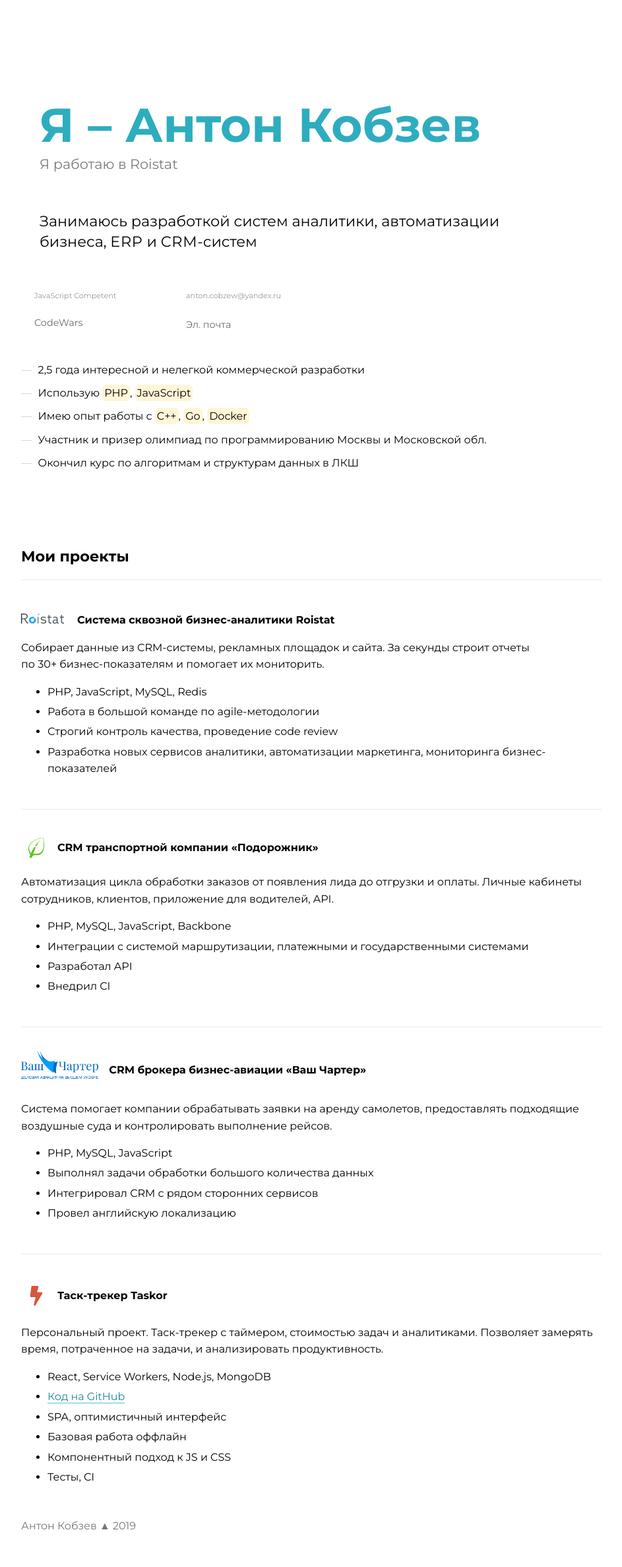
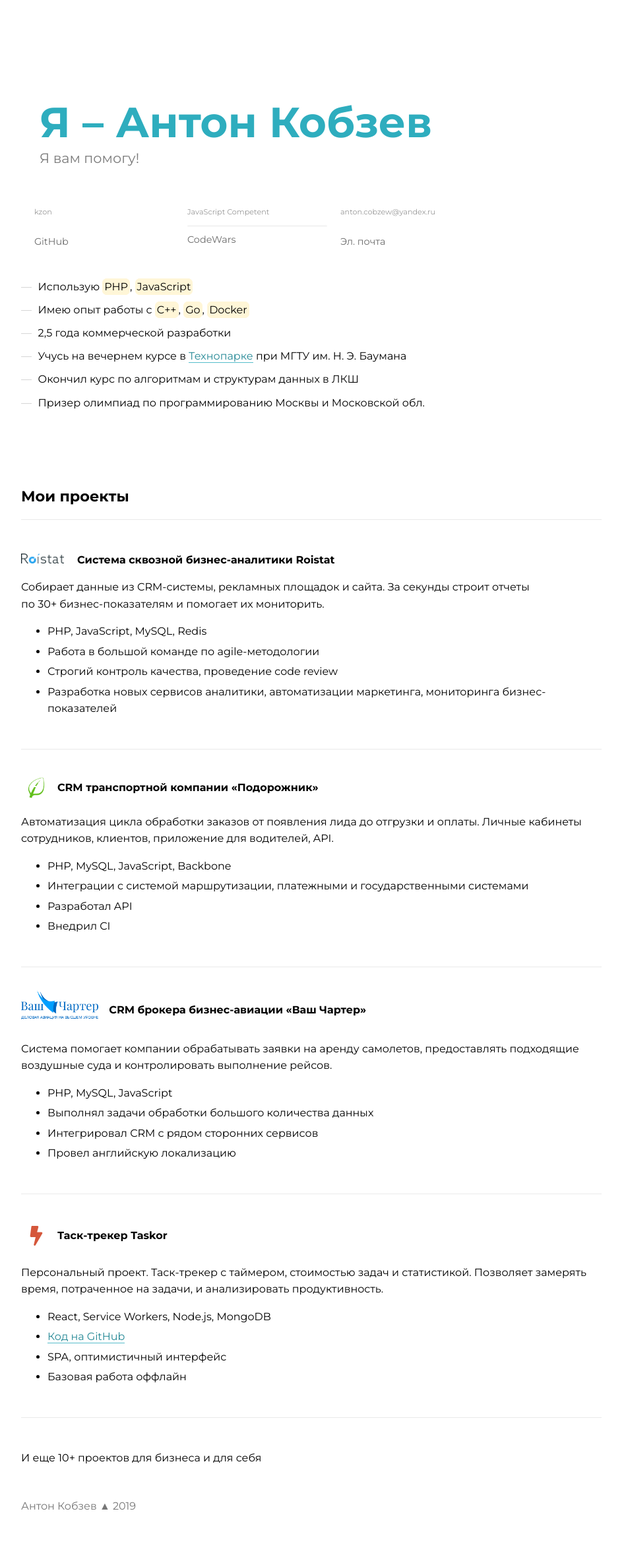
Before and after one commit to kzon/akobzev.com, a Jekyll site: the page built from index.md, in a window 1280 px wide. Shown: the whole page at 66% size, without its empty margins (168-1111 px from the left). Built offline with Jekyll 4.4.1, drawn with Linux system fonts in a browser that asks for light colours; a style sheet for code colours, icons or effects is not loaded; after the commit the page ends 2346 px from its top, so only the background shows below that.

Commit message:
Style changes

```diff
--- a/_includes/main-banner/main-banner.html
+++ b/_includes/main-banner/main-banner.html
@@ -2,11 +2,11 @@
     <div class="main-banner__title-container">
         <div class="main-banner__title">Я – {{ site.title | escape }}</div>
         <div class="main-banner__job">
-            Я работаю в Roistat <span class="icon icon_roistat"></span>
+            Я вам помогу!
         </div>
-        <div class="main-banner__subtitle">
-            Занимаюсь разработкой систем аналитики, автоматизации <br>
-            бизнеса, <span class="abbr">ERP</span> и <span class="abbr">CRM</span>-систем
-        </div>
+        <!--<div class="main-banner__subtitle">-->
+            <!--Занимаюсь разработкой систем аналитики, автоматизации <br>-->
+            <!--бизнеса, <span class="abbr">ERP</span> и <span class="abbr">CRM</span>-систем-->
+        <!--</div>-->
     </div>
 </div>
--- a/_includes/resume/resume.html
+++ b/_includes/resume/resume.html
@@ -1,8 +1,5 @@
 <div class="resume">
     <div class="resume__info">
-        <div class="resume__info-item">
-            2,5 года интересной и&nbsp;нелегкой коммерческой разработки
-        </div>
         <div class="resume__info-item">
             Использую
             <span class="resume__skill">PHP</span>,
@@ -14,10 +11,16 @@
             <span class="resume__skill">Go</span>,
             <span class="resume__skill">Docker</span>
         </div>
-        <div class="resume__info-item">Участник и&nbsp;призер олимпиад по&nbsp;программированию Москвы и&nbsp;Московской
+        <div class="resume__info-item">
+            2,5 года коммерческой разработки
+        </div>
+        <div class="resume__info-item">Учусь на вечернем курсе в
+            <a href="http://park.mail.ru/" target="_blank" class="link">Технопарке</a> при МГТУ им. Н. Э. Баумана
+        </div>
+        <div class="resume__info-item">Окончил курс по&nbsp;алгоритмам и структурам данных в&nbsp;ЛКШ</div>
+        <div class="resume__info-item">Призер олимпиад по&nbsp;программированию Москвы и&nbsp;Московской
             обл.
         </div>
-        <div class="resume__info-item">Окончил курс по&nbsp;алгоритмам и структурам данных в&nbsp;ЛКШ</div>
     </div>
     <div class="resume__portfolio">
         <h3 class="resume__portfolio-header">Мои проекты</h3>
@@ -93,7 +96,7 @@
                 </div>
             </div>
             <div class="resume__project-description">
-                Персональный проект. Таск-трекер с&nbsp;таймером, стоимостью задач и&nbsp;аналитиками. Позволяет
+                Персональный проект. Таск-трекер с&nbsp;таймером, стоимостью задач и&nbsp;статистикой. Позволяет
                 замерять время, потраченное на&nbsp;задачи, и&nbsp;анализировать продуктивность.
             </div>
             <div class="resume__project-details">
@@ -104,11 +107,10 @@
                     </li>
                     <li>SPA, оптимистичный интерфейс</li>
                     <li>Базовая работа оффлайн</li>
-                    <li>Компонентный подход к&nbsp;JS и&nbsp;CSS</li>
-                    <li>Тесты, CI</li>
                 </ul>
             </div>
         </div>
+        <div class="resume__project">И еще 10+ проектов для бизнеса и для себя</div>
     </div>
 </div>
 
--- a/_includes/social/social.html
+++ b/_includes/social/social.html
@@ -1,11 +1,11 @@
 <div class="social">
-    <!--{%- if site.social_github -%}-->
-        <!--<a href="https://github.com/{{ site.social_github | escape }}" class="social__item social_github" target="_blank">-->
-            <!--<div data-icon="ei-sc-github" data-size="m"></div>-->
-            <!--<span class="social__name">GitHub</span>-->
-            <!--<span class="social__caption">{{ site.social_github }}</span>-->
-        <!--</a>-->
-    <!--{%- endif -%}-->
+    {%- if site.social_github -%}
+        <a href="https://github.com/{{ site.social_github | escape }}" class="social__item social_github" target="_blank">
+            <div data-icon="ei-sc-github" data-size="m"></div>
+            <span class="social__name">GitHub</span>
+            <span class="social__caption">{{ site.social_github }}</span>
+        </a>
+    {%- endif -%}
     {%- if site.social_codewars -%}
         <a href="https://www.codewars.com/users/{{ site.social_codewars | escape }}" class="social__item social_codewars" target="_blank">
             <div class="icon icon_codewars icon--m"></div>
--- a/_sass/_main-banner.scss
+++ b/_sass/_main-banner.scss
@@ -8,7 +8,7 @@
 
     &__title {
         color: $secondary;
-        font-size: 4.5em;
+        font-size: 4em;
         font-weight: bold;
         margin-bottom: .2em;
         line-height: 1;
--- a/_sass/_social.scss
+++ b/_sass/_social.scss
@@ -3,18 +3,20 @@
 
     &__item {
         color: #6d6d6d;
+        background: #f5f5f5;
         text-decoration: none;
         display: inline-block;
-        width: 210px;
+        width: 212px;
         margin-right: 20px;
         position: relative;
         text-align: left;
-        border-radius: 4px;
-        transition: background .2s;
+        border-radius: 7px;
+        transition: all .2s;
 
         .icon {
             margin-right: 3px;
             margin-top: 3px;
+            margin-left: 6px;
         }
 
         &:first-child {
@@ -26,12 +28,17 @@
         }
 
         &:hover, &:focus {
-            background: #f5f5f5;
+            background: #f7f7f7;
+            box-shadow: 0 7px 16px 2px #eaeaea;
+            bottom: 1px;
         }
 
         &:active {
-            position: relative;
             top: 1px;
+        }
+
+        @media (max-width: $small-device) {
+            margin-bottom: 8px;
         }
     }
 
@@ -59,10 +66,13 @@
     }
 
     .social__item {
+        background: #fff;
         width: 30px;
 
         &:hover, &:focus {
             background: initial;
+            box-shadow: none;
+            bottom: 0;
         }
 
         .icon {
```
